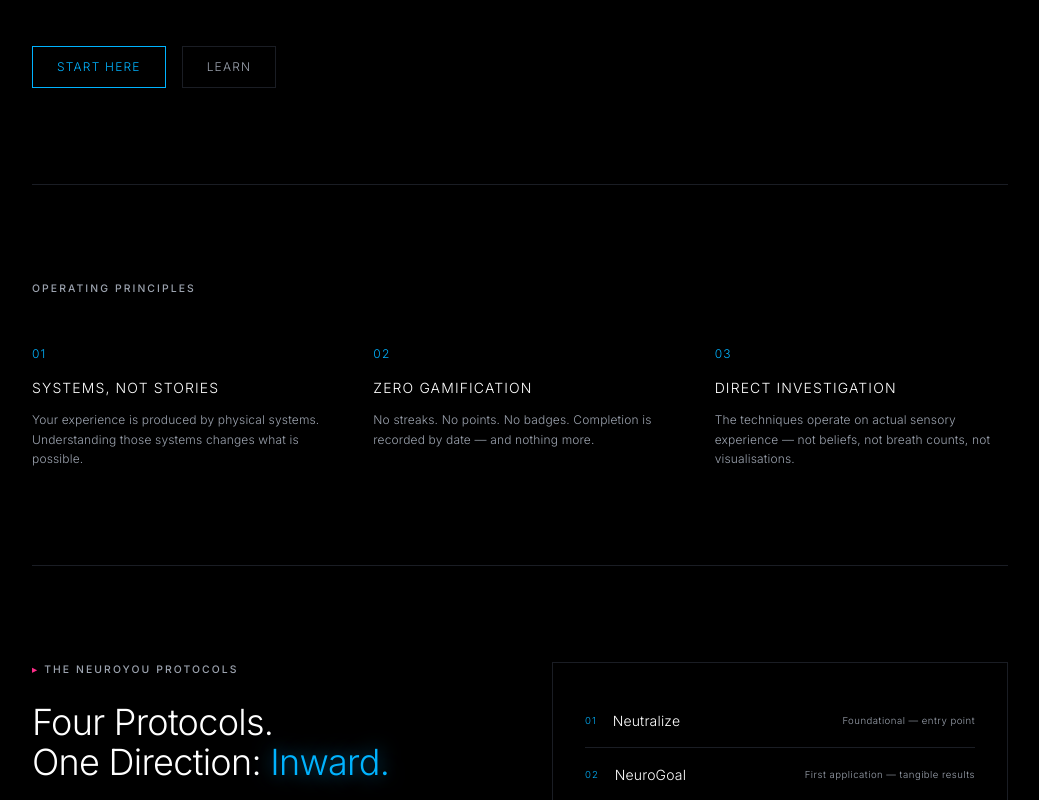
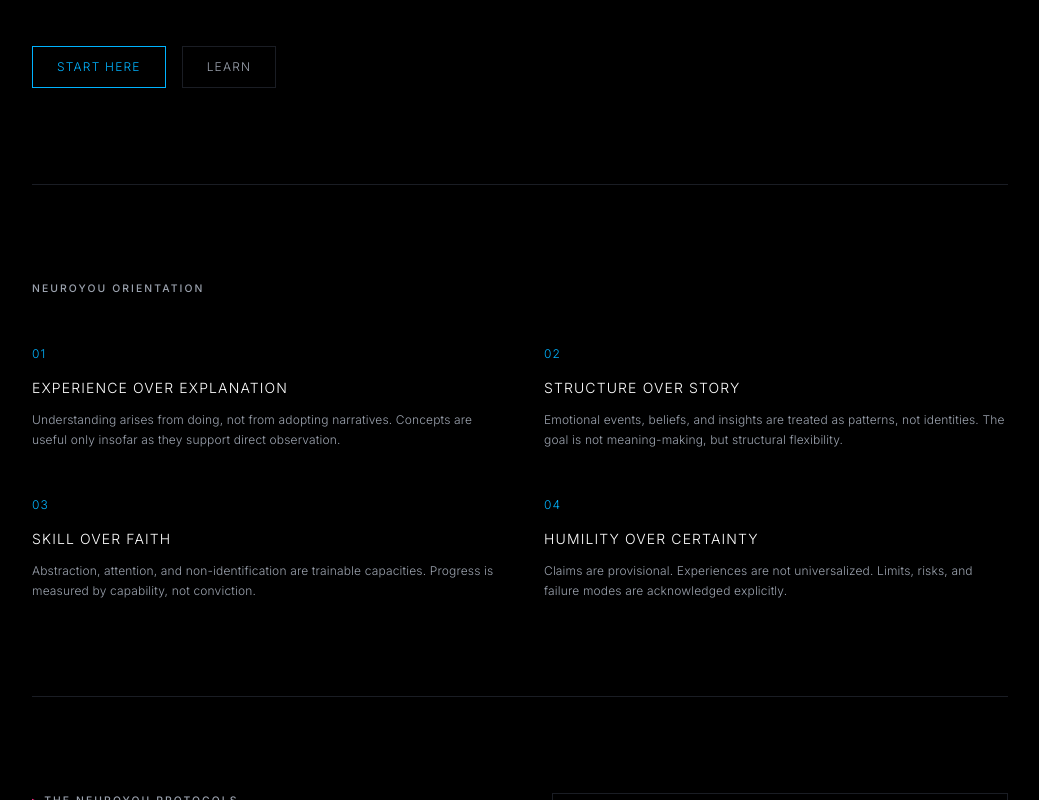
Before and after one commit to peter-j-hill/neuroyou, a Next.js app: page / in a window 1280 px wide. Shown: the part 573-1373 px from the top of the page, without its empty margins (120-1159 px from the left). Built offline with nearby package versions, Linux system fonts and the light colour scheme; no server answers.

Commit message:
Replace Operating Principles with NeuroYou Orientation on homepage

```diff
--- a/app/page.tsx
+++ b/app/page.tsx
@@ -45,25 +45,30 @@ export default function HomePage() {
       </section>
 
 
-      {/* Three axioms */}
+      {/* Orientation */}
       <section className="py-24 border-b border-[var(--border)]">
-        <p className="label mb-12">Operating principles</p>
-        <div className="grid sm:grid-cols-3 gap-12">
+        <p className="label mb-12">NeuroYou Orientation</p>
+        <div className="grid sm:grid-cols-2 gap-12">
           {[
             {
               index: '01',
-              title: 'Systems, not stories',
-              body: 'Your experience is produced by physical systems. Understanding those systems changes what is possible.',
+              title: 'Experience Over Explanation',
+              body: 'Understanding arises from doing, not from adopting narratives. Concepts are useful only insofar as they support direct observation.',
             },
             {
               index: '02',
-              title: 'Zero gamification',
-              body: 'No streaks. No points. No badges. Completion is recorded by date — and nothing more.',
+              title: 'Structure Over Story',
+              body: 'Emotional events, beliefs, and insights are treated as patterns, not identities. The goal is not meaning-making, but structural flexibility.',
             },
             {
               index: '03',
-              title: 'Direct investigation',
-              body: 'The techniques operate on actual sensory experience — not beliefs, not breath counts, not visualisations.',
+              title: 'Skill Over Faith',
+              body: 'Abstraction, attention, and non-identification are trainable capacities. Progress is measured by capability, not conviction.',
+            },
+            {
+              index: '04',
+              title: 'Humility Over Certainty',
+              body: 'Claims are provisional. Experiences are not universalized. Limits, risks, and failure modes are acknowledged explicitly.',
             },
           ].map((item) => (
             <div key={item.index}>
```
